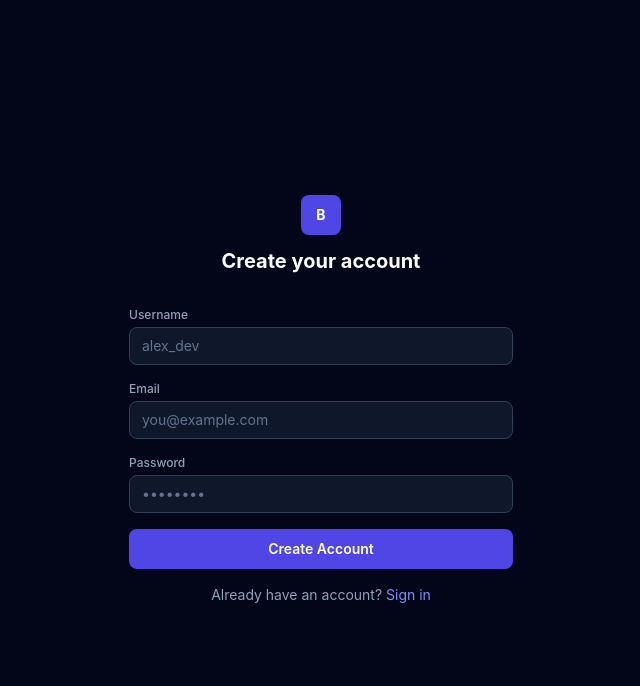
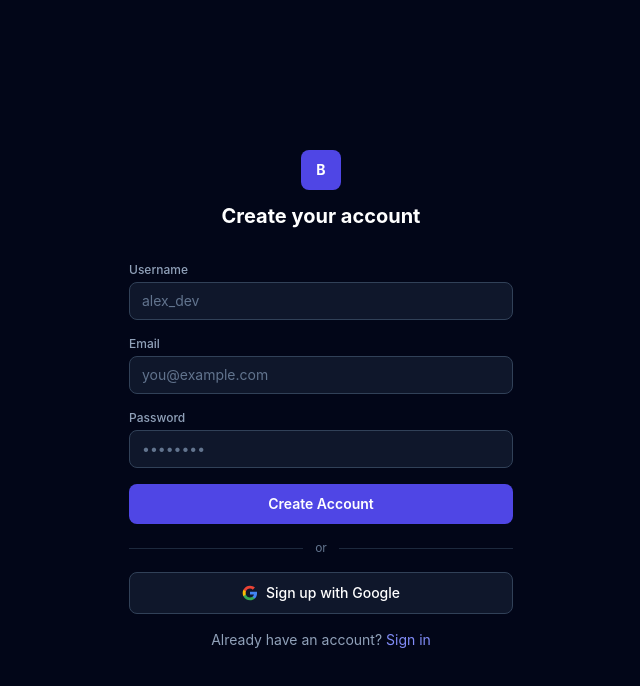
Before and after one commit to codebyuday/BuildTogether, a React (Vite) app: page /register in a window 1280 px wide. Shown: the top 686 px of the page, without its empty margins (319-959 px from the left). Built offline with nearby package versions, Linux system fonts and the light colour scheme; no server answers.

Commit message:
feat: add Google OAuth sign-in, fix profile upsert, add vercel.json

```diff
--- a/src/hooks/useAuth.jsx
+++ b/src/hooks/useAuth.jsx
@@ -34,13 +34,26 @@
     const { data, error } = await supabase.auth.signUp({ email, password })
     if (error) throw error
     if (data.user) {
-      await supabase.from('profiles').insert({ id: data.user.id, username, full_name: username })
+      const { error: profileError } = await supabase.from('profiles').upsert(
+        { id: data.user.id, username, full_name: username, email },
+        { onConflict: 'id' }
+      )
+      if (profileError) console.error('Profile upsert error:', profileError)
     }
     return data
   }
 
   async function signIn(email, password) {
     const { data, error } = await supabase.auth.signInWithPassword({ email, password })
+    if (error) throw error
+    return data
+  }
+
+  async function signInWithGoogle() {
+    const { data, error } = await supabase.auth.signInWithOAuth({
+      provider: 'google',
+      options: { redirectTo: `${window.location.origin}/dashboard` }
+    })
     if (error) throw error
     return data
   }
@@ -59,7 +72,7 @@
   }
 
   return (
-    <AuthContext.Provider value={{ user, profile, loading, signUp, signIn, signOut, resetPassword, fetchProfile }}>
+    <AuthContext.Provider value={{ user, profile, loading, signUp, signIn, signInWithGoogle, signOut, resetPassword, fetchProfile }}>
       {children}
     </AuthContext.Provider>
   )
--- a/src/pages/Login.jsx
+++ b/src/pages/Login.jsx
@@ -7,7 +7,7 @@
   const [email, setEmail] = useState('')
   const [password, setPassword] = useState('')
   const [loading, setLoading] = useState(false)
-  const { signIn } = useAuth()
+  const { signIn, signInWithGoogle } = useAuth()
   const navigate = useNavigate()
 
   async function handleSubmit(e) {
@@ -57,6 +57,20 @@
           </button>
         </form>
 
+        <div className="my-4 flex items-center gap-3">
+          <div className="h-px flex-1 bg-slate-800" />
+          <span className="text-xs text-slate-500">or</span>
+          <div className="h-px flex-1 bg-slate-800" />
+        </div>
+
+        <button
+          onClick={() => signInWithGoogle()}
+          className="flex w-full items-center justify-center gap-2 rounded-lg border border-slate-700 bg-slate-900 py-2.5 text-sm font-medium text-white hover:bg-slate-800"
+        >
+          <svg className="h-4 w-4" viewBox="0 0 24 24"><path d="M22.56 12.25c0-.78-.07-1.53-.2-2.25H12v4.26h5.92a5.06 5.06 0 01-2.2 3.32v2.77h3.57c2.08-1.92 3.28-4.74 3.28-8.1z" fill="#4285F4"/><path d="M12 23c2.97 0 5.46-.98 7.28-2.66l-3.57-2.77c-.98.66-2.23 1.06-3.71 1.06-2.86 0-5.29-1.93-6.16-4.53H2.18v2.84C3.99 20.53 7.7 23 12 23z" fill="#34A853"/><path d="M5.84 14.09c-.22-.66-.35-1.36-.35-2.09s.13-1.43.35-2.09V7.07H2.18C1.43 8.55 1 10.22 1 12s.43 3.45 1.18 4.93l2.85-2.22.81-.62z" fill="#FBBC05"/><path d="M12 5.38c1.62 0 3.06.56 4.21 1.64l3.15-3.15C17.45 2.09 14.97 1 12 1 7.7 1 3.99 3.47 2.18 7.07l3.66 2.84c.87-2.6 3.3-4.53 6.16-4.53z" fill="#EA4335"/></svg>
+          Sign in with Google
+        </button>
+
         <div className="mt-4 text-center text-sm text-slate-400">
           <Link to="/forgot-password" className="text-primary-400 hover:underline">Forgot password?</Link>
         </div>
--- a/src/pages/Register.jsx
+++ b/src/pages/Register.jsx
@@ -8,7 +8,7 @@
   const [email, setEmail] = useState('')
   const [password, setPassword] = useState('')
   const [loading, setLoading] = useState(false)
-  const { signUp } = useAuth()
+  const { signUp, signInWithGoogle } = useAuth()
   const navigate = useNavigate()
 
   async function handleSubmit(e) {
@@ -66,6 +66,20 @@
           </button>
         </form>
 
+        <div className="my-4 flex items-center gap-3">
+          <div className="h-px flex-1 bg-slate-800" />
+          <span className="text-xs text-slate-500">or</span>
+          <div className="h-px flex-1 bg-slate-800" />
+        </div>
+
+        <button
+          onClick={() => signInWithGoogle()}
+          className="flex w-full items-center justify-center gap-2 rounded-lg border border-slate-700 bg-slate-900 py-2.5 text-sm font-medium text-white hover:bg-slate-800"
+        >
+          <svg className="h-4 w-4" viewBox="0 0 24 24"><path d="M22.56 12.25c0-.78-.07-1.53-.2-2.25H12v4.26h5.92a5.06 5.06 0 01-2.2 3.32v2.77h3.57c2.08-1.92 3.28-4.74 3.28-8.1z" fill="#4285F4"/><path d="M12 23c2.97 0 5.46-.98 7.28-2.66l-3.57-2.77c-.98.66-2.23 1.06-3.71 1.06-2.86 0-5.29-1.93-6.16-4.53H2.18v2.84C3.99 20.53 7.7 23 12 23z" fill="#34A853"/><path d="M5.84 14.09c-.22-.66-.35-1.36-.35-2.09s.13-1.43.35-2.09V7.07H2.18C1.43 8.55 1 10.22 1 12s.43 3.45 1.18 4.93l2.85-2.22.81-.62z" fill="#FBBC05"/><path d="M12 5.38c1.62 0 3.06.56 4.21 1.64l3.15-3.15C17.45 2.09 14.97 1 12 1 7.7 1 3.99 3.47 2.18 7.07l3.66 2.84c.87-2.6 3.3-4.53 6.16-4.53z" fill="#EA4335"/></svg>
+          Sign up with Google
+        </button>
+
         <div className="mt-4 text-center text-sm text-slate-400">
           Already have an account? <Link to="/login" className="text-primary-400 hover:underline">Sign in</Link>
         </div>
```
